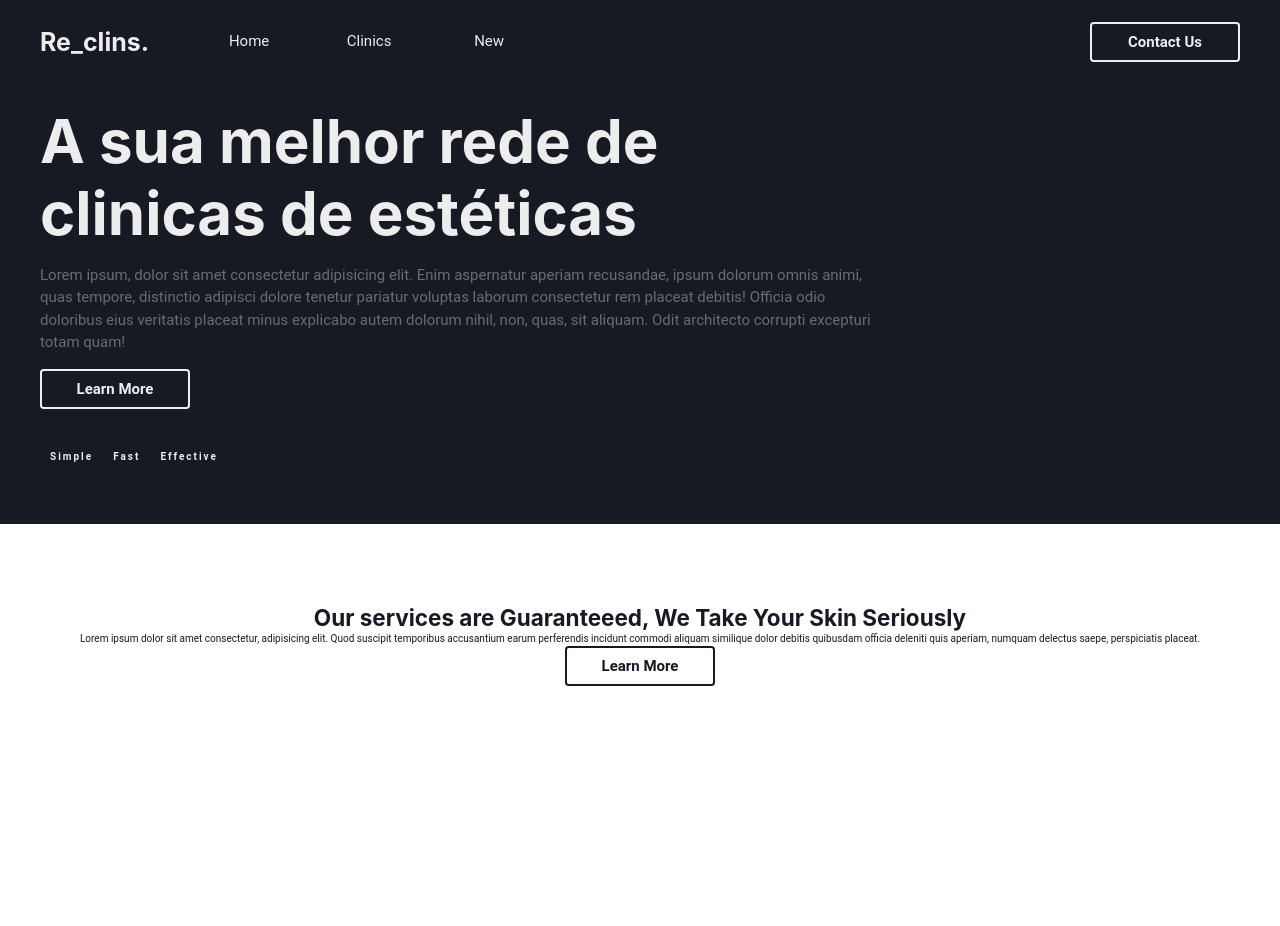
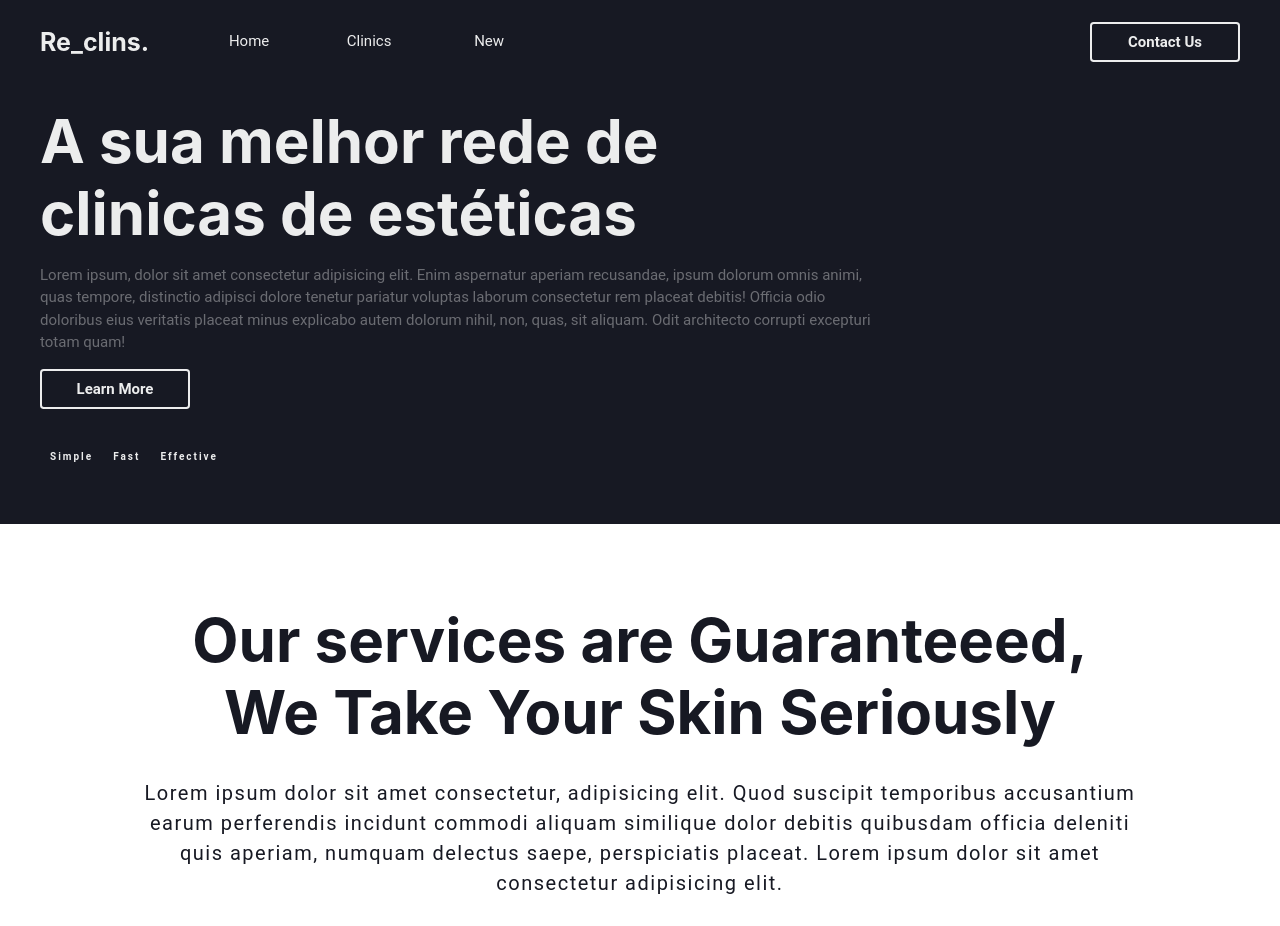
Before and after one commit to drcash-brazil/front-end-challenge, a React (Vite) app: page / in a window 1280 px wide. Shown: the top 926 px of the page. Before the commit the page ends 800 px from the top, so only its background shows below. Built offline with nearby package versions, Linux system fonts and the light colour scheme.

Commit message:
feat: Homepage services section services section

```diff
--- a/src/presentation/pages/home/home.tsx
+++ b/src/presentation/pages/home/home.tsx
@@ -25,14 +25,14 @@ export const HomePage = () => {
         </Flex>
       </Box>
 
-      {/* Services */}
       <Box bg="whiteAlpha.900" color="gray.900" textAlign="center" p="6rem 0">
         <Box maxWidth="142rem" m="0 auto" p="2rem 4rem">
-          <Heading>Our services are  Guaranteeed, We Take Your Skin Seriously</Heading>
-          <Text>
+          <Heading fontSize="6rem">Our services are  Guaranteeed,</Heading>
+          <Heading fontSize="6rem">We Take Your Skin Seriously</Heading>
+          <Text fontSize="2rem" letterSpacing=".15rem" width={['85%']} m="3rem auto">
             Lorem ipsum dolor sit amet consectetur, adipisicing elit. Quod suscipit temporibus accusantium earum
             perferendis incidunt commodi aliquam similique dolor debitis quibusdam officia deleniti quis aperiam,
-            numquam delectus saepe, perspiciatis placeat.
+            numquam delectus saepe, perspiciatis placeat. Lorem ipsum dolor sit amet consectetur adipisicing elit.
           </Text>
           <SpaceButton dark>Learn More</SpaceButton>
         </Box>
```
